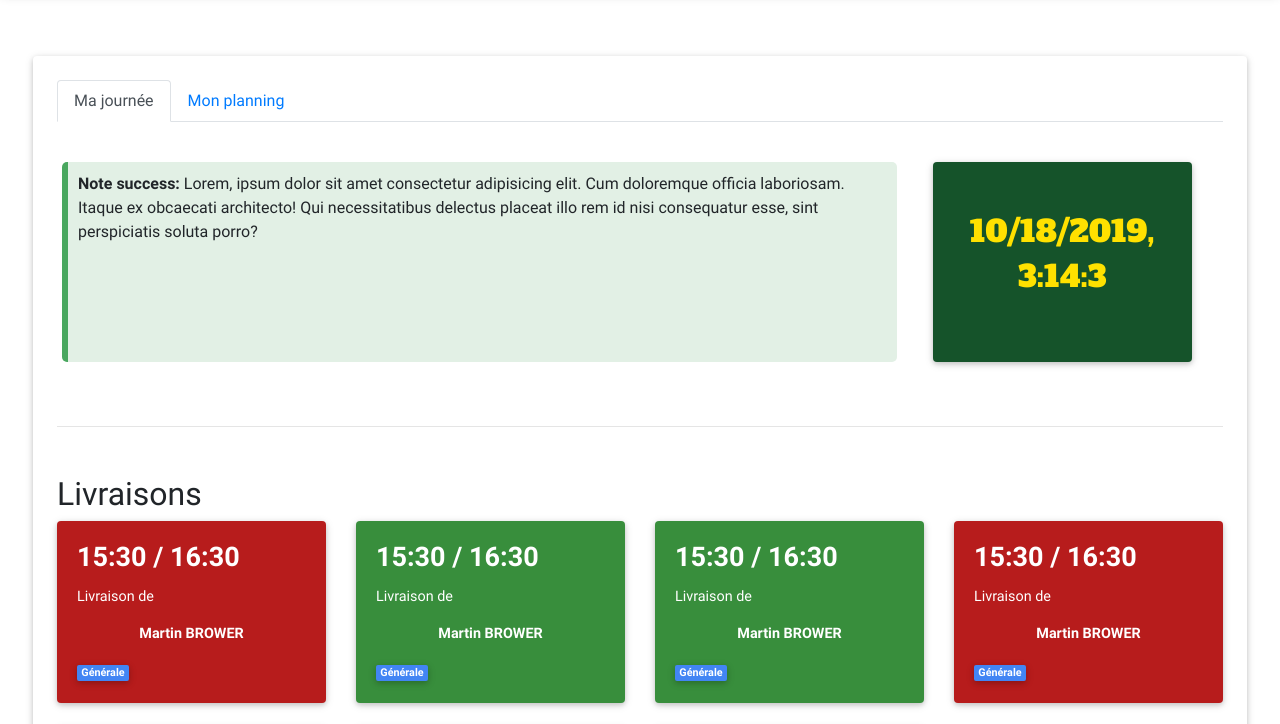
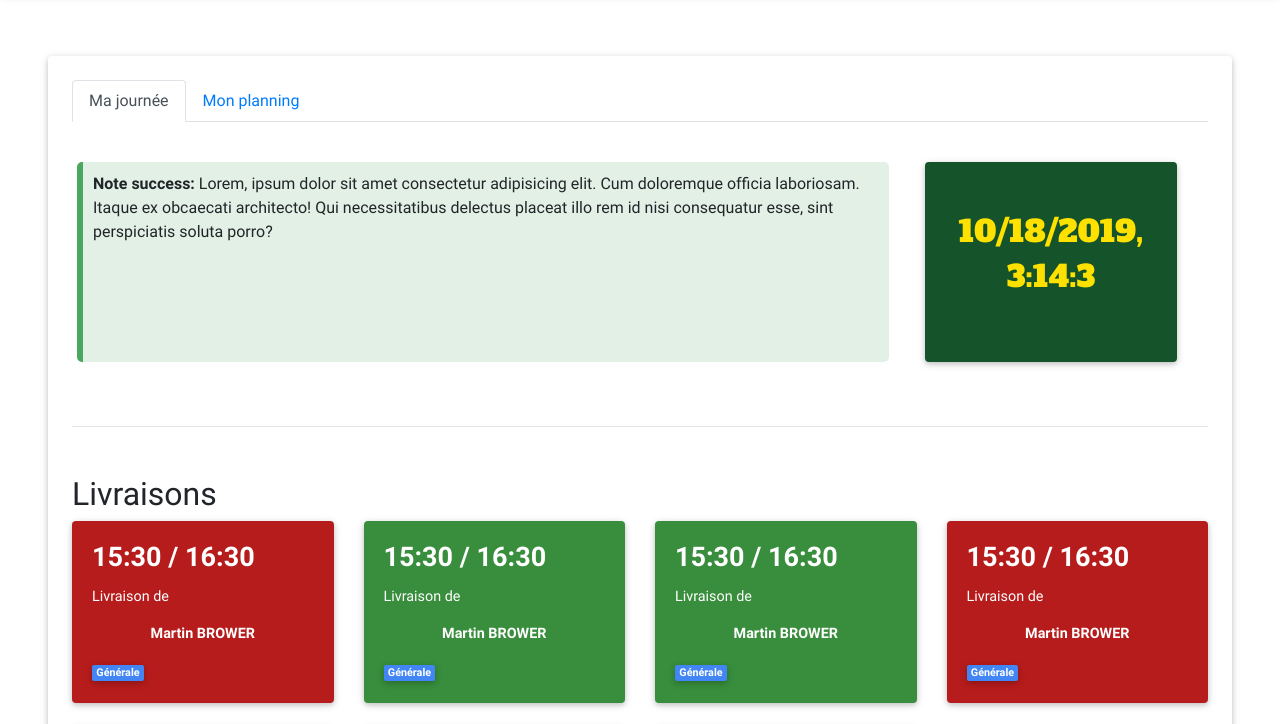
Before and after one commit to Captiva-IT/iTec-Template, a plain HTML site: page Accueil.html in a window 1280 px wide. Shown: the part 72-796 px from the top of the page. Drawn offline with Linux system fonts and the light colour scheme.

Commit message:
Support IE11

```diff
--- a/Accueil.html
+++ b/Accueil.html
@@ -27,12 +27,7 @@
     <link href='packages/timegrid/main.css' rel='stylesheet' />
     <link href='packages/list/main.css' rel='stylesheet' />
 
-    <style>
-        /* #calendar {
-            max-width: 900px;
-            margin: 0 auto;
-        } */
-    </style>
+    <script src="https://cdnjs.cloudflare.com/ajax/libs/bluebird/3.3.5/bluebird.min.js"></script>
 </head>
 
 <body>
@@ -93,8 +88,7 @@
     <main class="py-5 px-5">
         <div class="fluid-container">
             <!-- Grid row -->
-            <div class="row justify-content-end mb-5">
-                <div class="row">
+            <div class="row">
                     <div class="col-lg-12">
                         <!-- Table with panel -->
                         <div class="card card-cascade narrower">
@@ -118,7 +112,7 @@
                                     <div class="tab-content my-4" id="myTabContent">
                                         <div class="tab-pane fade show active" id="myJourney" role="tabpanel"
                                             aria-labelledby="myJourney-tab">
-                                            <div class="row mb-5 justify-content-end col-container">
+                                            <div class="row mb-5 col-container">
                                                 <div class="col col-lg-9 col-md-9">
                                                     <section class="px-1 notification">
                                                         <p class="note note-success inheritHeight"><strong>Note
@@ -270,7 +264,6 @@
                         <!-- Table with panel -->
                     </div>
                 </div>
-            </div>
         </div>
     </main>
     <!--Main Layout-->
```
Also changed, not shown: Commandes.html (+3 -1 lines), Confirmations.html (+2 -0 lines), Indicateurs.html (+2 -0 lines), Livraisons.html (+2 -0 lines).
